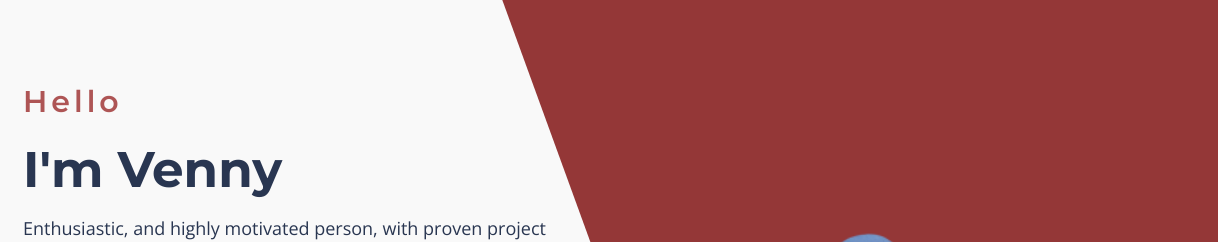
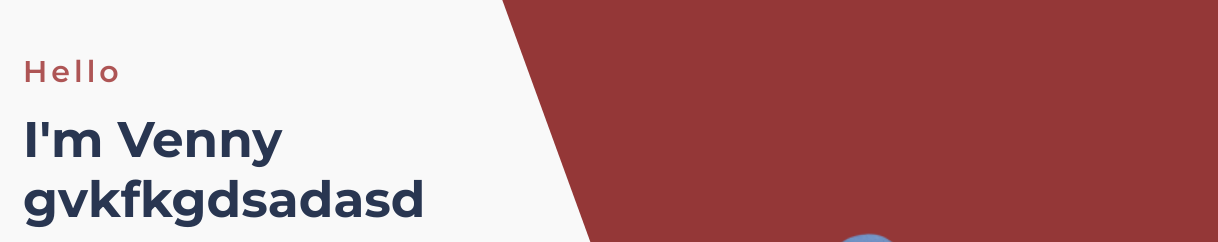
Before and after one commit to vennyayusyafriani/Portofolio, a plain HTML site: page index.html in a window 1280 px wide. Shown: the part 257-499 px from the top of the page, 62-1280 px from the left. Drawn offline with nearby package versions, Linux system fonts and the light colour scheme.

Commit message:
update sm eman

```diff
--- a/index.html
+++ b/index.html
@@ -115,7 +115,7 @@
                     <div class="col-lg-6">
                         <div class="header_hero_content mt-45">
                             <h5 class="header_sub_title wow fadeInUp" data-wow-duration="1.3s" data-wow-delay="0.2s">Hello</h5>
-                            <h2 class="header_title wow fadeInUp" data-wow-duration="1.3s" data-wow-delay="0.5s">I'm Venny</h2>
+                            <h2 class="header_title wow fadeInUp" data-wow-duration="1.3s" data-wow-delay="0.5s">I'm Venny gvkfkgdsadasd</h2>
                             <span class="wow fadeInUp" data-wow-duration="1.3s" data-wow-delay="0.8s">Enthusiastic, and highly motivated person, with proven project leader and have capabilities to work as a team. Good at organizing database and analyzing data.  Who likes to take initiative and seek out new challenges.</span>
                             <p class="wow fadeInUp" data-wow-duration="1.3s" data-wow-delay="1.1s">GIS, Remote Sensing, Renewable Energy, Enviromental Geology</p>
                             <a href="https://drive.google.com/file/d/19ZJ-vje4SDFHHHcDnk2LAVU7W4cjSWy-/view?usp=sharing" rel="nofollow" class="main-btn wow fadeInUp" data-wow-duration="1.3s" data-wow-delay="1.4s">Download CV</a>
```
